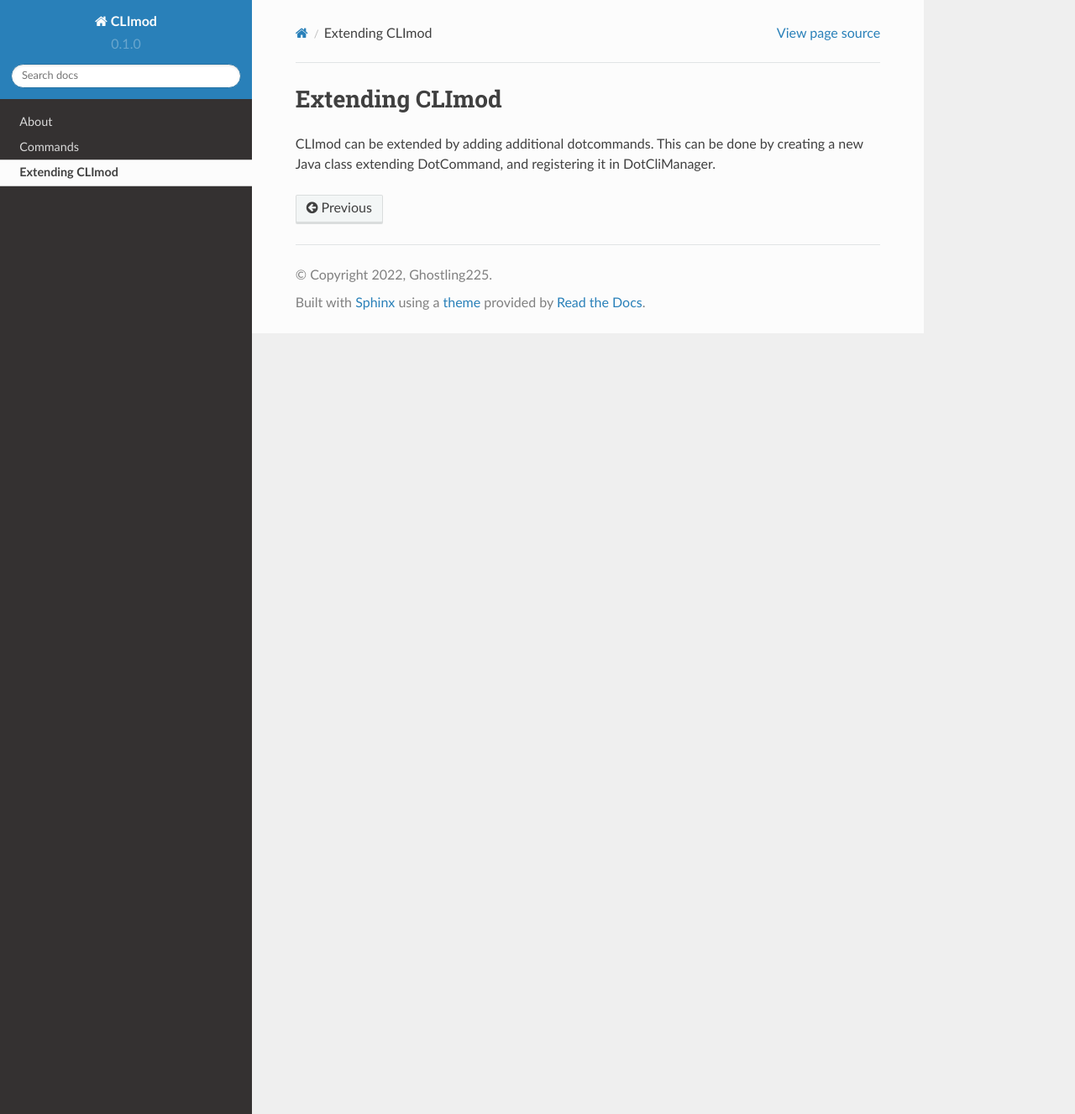
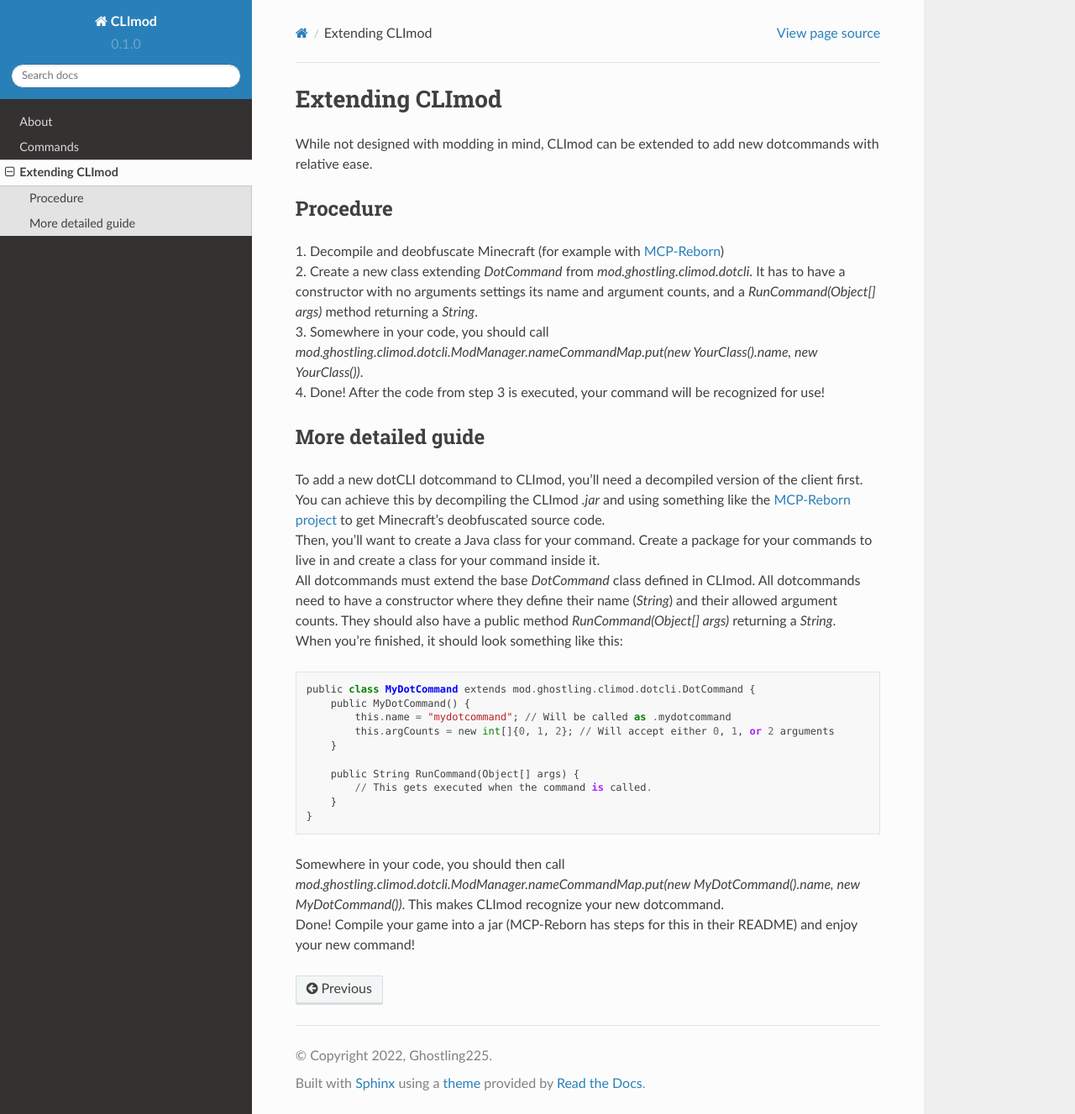
Before and after one commit to AbsoluteWisp/CLImodDocs, a Sphinx documentation site: the page built from docs/source/pages/extending.rst, in a window 1280 px wide and 1327 px high. Shown: the whole window at 84% size. Built offline with Sphinx 7.4.7 and the Read the Docs theme 2.0.0, drawn with Linux system fonts in a browser that asks for light colours.

Commit message:
'Extending CLImod' page

```diff
--- a/docs/source/pages/extending.rst
+++ b/docs/source/pages/extending.rst
@@ -1,5 +1,35 @@
 Extending CLImod
 ================
 
-CLImod can be extended by adding additional dotcommands.
-This can be done by creating a new Java class extending DotCommand, and registering it in DotCliManager.
+While not designed with modding in mind, CLImod can be extended to add new dotcommands with relative ease.
+
+Procedure
+---------
+| 1. Decompile and deobfuscate Minecraft (for example with `MCP-Reborn <https://github.com/Hexeption/MCP-Reborn>`_)
+| 2. Create a new class extending `DotCommand` from `mod.ghostling.climod.dotcli`. It has to have a constructor with no arguments settings its name and argument counts, and a `RunCommand(Object[] args)` method returning a `String`.
+| 3. Somewhere in your code, you should call `mod.ghostling.climod.dotcli.ModManager.nameCommandMap.put(new YourClass().name, new YourClass())`.
+| 4. Done! After the code from step 3 is executed, your command will be recognized for use!
+
+More detailed guide
+-------------------
+| To add a new dotCLI dotcommand to CLImod, you'll need a decompiled version of the client first.
+| You can achieve this by decompiling the CLImod `.jar` and using something like the `MCP-Reborn project <https://github.com/Hexeption/MCP-Reborn>`_ to get Minecraft's deobfuscated source code.
+| Then, you'll want to create a Java class for your command. Create a package for your commands to live in and create a class for your command inside it.
+| All dotcommands must extend the base `DotCommand` class defined in CLImod. All dotcommands need to have a constructor where they define their name (`String`) and their allowed argument counts. They should also have a public method `RunCommand(Object[] args)` returning a `String`.
+| When you're finished, it should look something like this:
+
+.. code-block::
+
+   public class MyDotCommand extends mod.ghostling.climod.dotcli.DotCommand {
+       public MyDotCommand() {
+           this.name = "mydotcommand"; // Will be called as .mydotcommand
+           this.argCounts = new int[]{0, 1, 2}; // Will accept either 0, 1, or 2 arguments
+       }
+
+       public String RunCommand(Object[] args) {
+           // This gets executed when the command is called.
+       }
+   }
+
+| Somewhere in your code, you should then call `mod.ghostling.climod.dotcli.ModManager.nameCommandMap.put(new MyDotCommand().name, new MyDotCommand())`. This makes CLImod recognize your new dotcommand.
+| Done! Compile your game into a jar (MCP-Reborn has steps for this in their README) and enjoy your new command!
```
